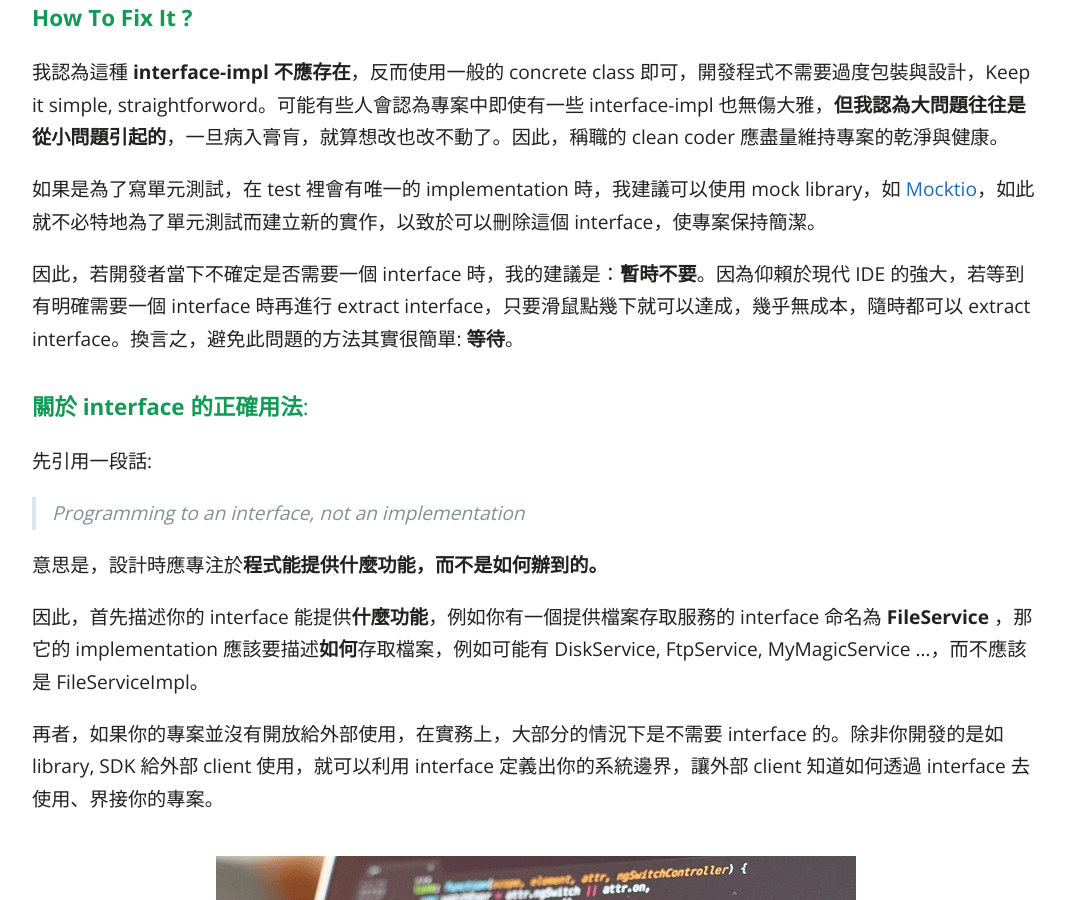
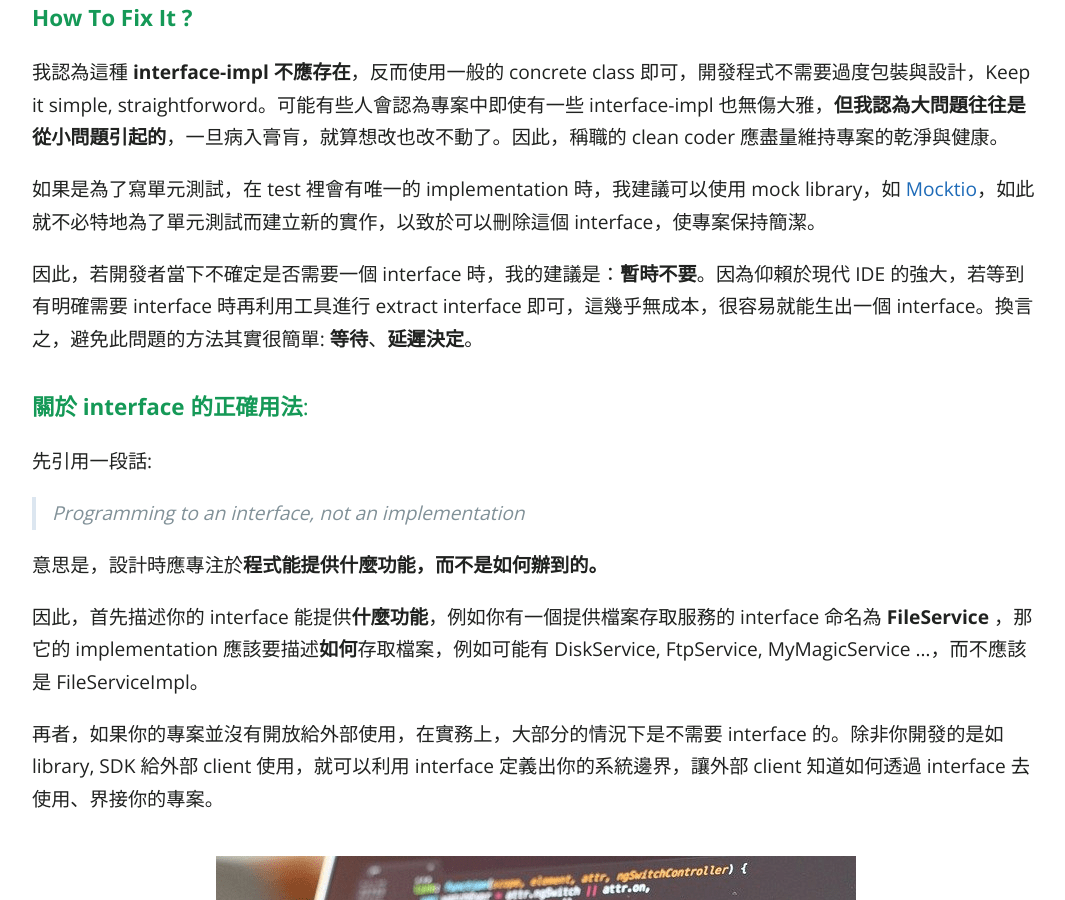
Before and after one commit to KaiSheng714/KaiSheng714.github.io, a Jekyll site: the page built from _posts/2022-01-20-anti-pattern-of-java-interface-impl-style.md, in a window 1280 px wide and 900 px high, scrolled down 1754 px. Shown: the whole window, without its empty margins (104-1169 px from the left). Built offline with Jekyll 4.4.1, drawn with Linux system fonts in a browser that asks for light colours; comment, search, counter and statistics services are not loaded.

Commit message:
interface

```diff
--- a/_posts/2022-01-20-anti-pattern-of-java-interface-impl-style.md
+++ b/_posts/2022-01-20-anti-pattern-of-java-interface-impl-style.md
@@ -44,7 +44,7 @@ image: /assets/image/interface-impl.png
 
 如果是為了寫單元測試，在 test 裡會有唯一的 implementation 時，我建議可以使用 mock library，如 [Mocktio](https://site.mockito.org/)，如此就不必特地為了單元測試而建立新的實作，以致於可以刪除這個 interface，使專案保持簡潔。
 
-因此，若開發者當下不確定是否需要一個 interface 時，我的建議是：**暫時不要**。因為仰賴於現代 IDE 的強大，若等到有明確需要一個 interface 時再進行 extract interface，只要滑鼠點幾下就可以達成，幾乎無成本，隨時都可以 extract interface。換言之，避免此問題的方法其實很簡單: **等待**。
+因此，若開發者當下不確定是否需要一個 interface 時，我的建議是：**暫時不要**。因為仰賴於現代 IDE 的強大，若等到有明確需要 interface 時再利用工具進行 extract interface 即可，這幾乎無成本，很容易就能生出一個 interface。換言之，避免此問題的方法其實很簡單: **等待**、**延遲決定**。
 
 
 ### **關於 interface 的正確用法**:
```
Also changed, not shown: _draft/2022-XX-xx-test-double.md (added, +35 -0 lines).
